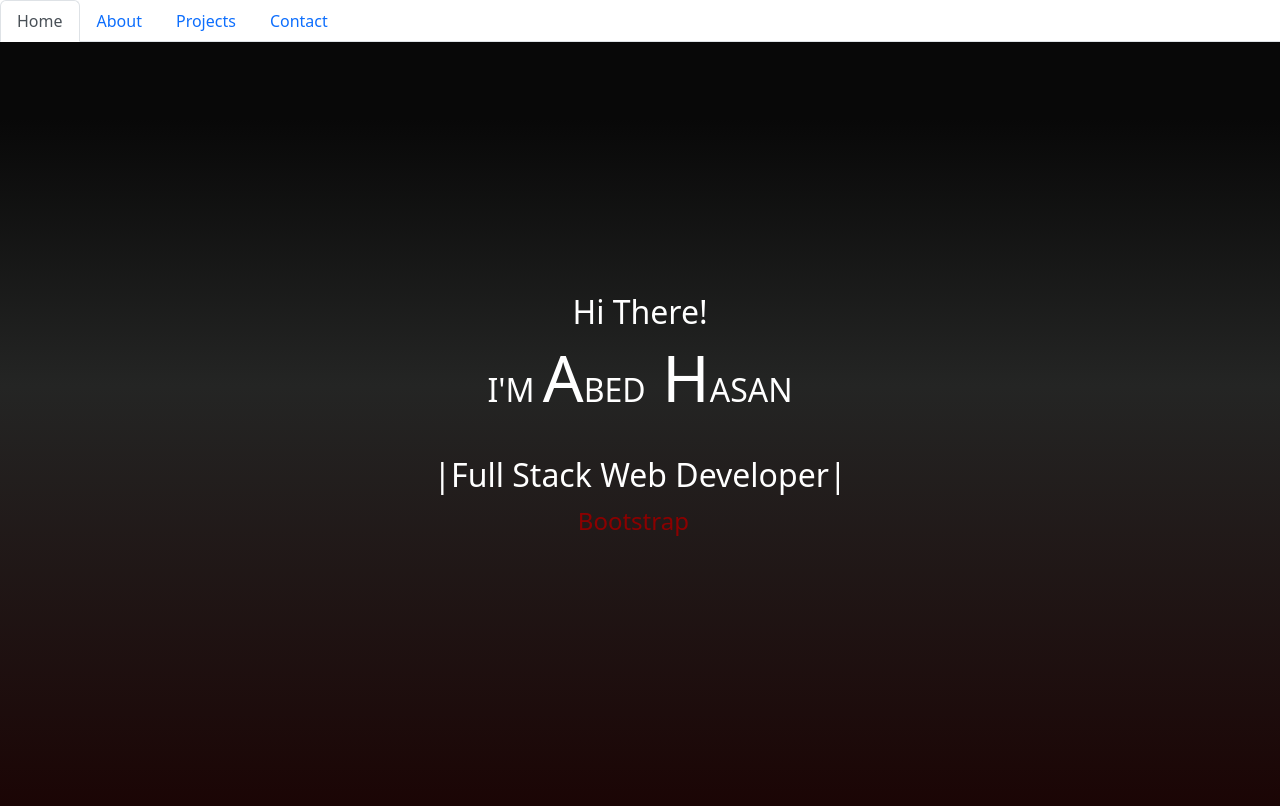
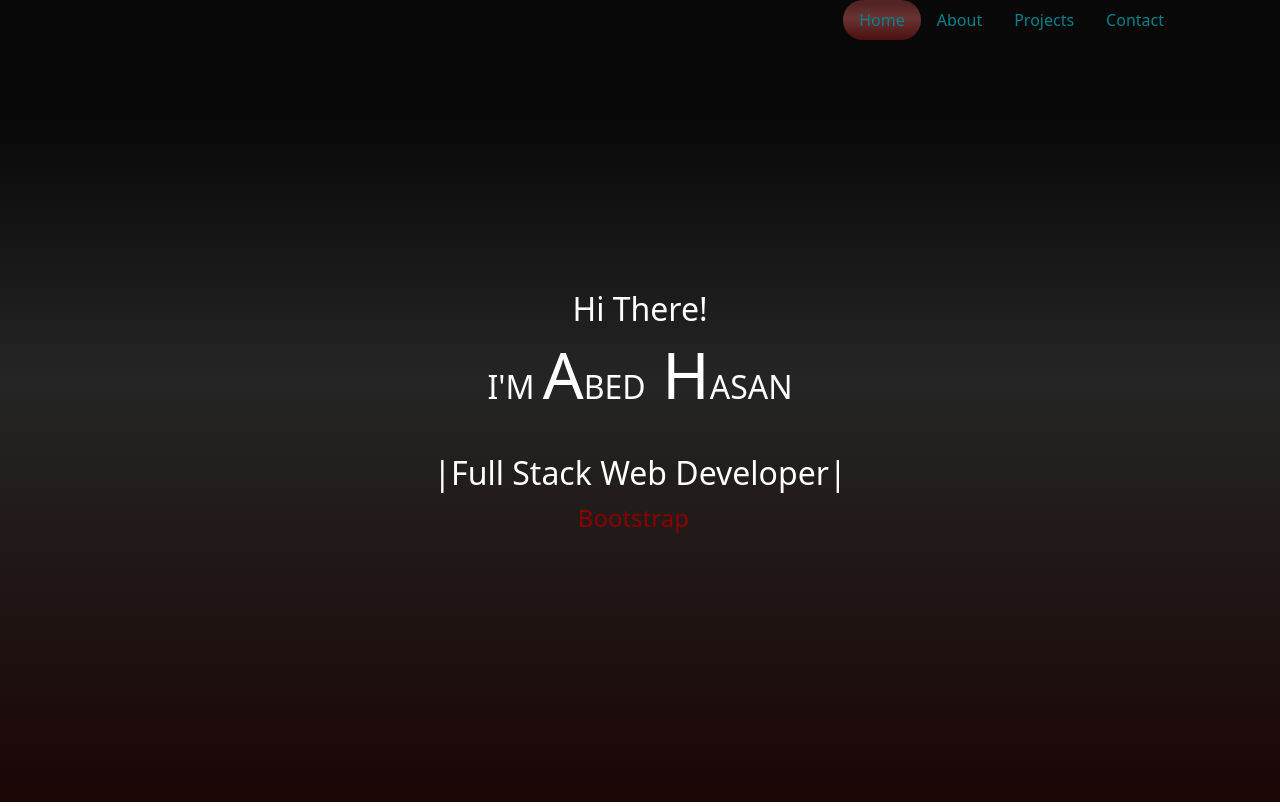
Before and after one commit to abedhasan79/Portfolio, a React (Create React App) app: page / in a window 1280 px wide. Built offline with nearby package versions, Linux system fonts and the light colour scheme; a web font is replaced by a local one.

Commit message:
added framer motion on page change

```diff
--- a/package.json
+++ b/package.json
@@ -9,6 +9,7 @@
     "axios": "^1.1.3",
     "bootstrap": "^5.2.2",
     "dotenv": "^16.0.3",
+    "framer-motion": "^6.2.4",
     "react": "^17.0.2",
     "react-dom": "^17.0.2",
     "react-scripts": "5.0.1",
--- a/src/App.js
+++ b/src/App.js
@@ -1,5 +1,6 @@
 import React from "react";
 import PortfolioContainer from './component/portfolioContainer';
+
 function App() {
   return <div>
     <PortfolioContainer/>
--- a/src/component/NavTabs.js
+++ b/src/component/NavTabs.js
@@ -1,18 +1,30 @@
 import React from "react";
+import { motion } from "framer-motion";
 
 function NavTabs({ currentPage, handlePageChange }) {
     return (
-        <ul className="nav nav-tabs">
-            <li className="nav-item">
+        <ul className="nav ">
+            <motion.li className="nav-item"
+                whileTap={{ x: 10 }}
+            >
+
                 <a
                     href="#home"
-                    onClick={() => handlePageChange('Home')}
+                    onClick={() => {
+                        handlePageChange('Home');
+
+                    }}
                     className={currentPage === 'Home' ? 'nav-link active' : 'nav-link'}
                 >
                     Home
                 </a>
-            </li>
-            <li className="nav-item">
+
+            </motion.li>
+
+            <motion.li className="nav-item"
+                whileTap={{ x: 10 }}
+            >
+
                 <a
                     href="#about"
                     onClick={() => handlePageChange('About')}
@@ -21,8 +33,13 @@ function NavTabs({ currentPage, handlePageChange }) {
                 >
                     About
                 </a>
-            </li>
-            <li className="nav-item">
+
+            </motion.li>
+
+            <motion.li className="nav-item"
+                whileTap={{ x: 10 }}
+            >
+
                 <a
                     href="#project"
                     onClick={() => handlePageChange('Project')}
@@ -31,8 +48,12 @@ function NavTabs({ currentPage, handlePageChange }) {
                 >
                     Projects
                 </a>
-            </li>
-            <li className="nav-item">
+
+            </motion.li>
+            <motion.li className="nav-item"
+                whileTap={{ x: 10 }}
+            >
+
                 <a
                     href="#contact"
 
@@ -41,7 +62,8 @@ function NavTabs({ currentPage, handlePageChange }) {
                 >
                     Contact
                 </a>
-            </li>
+
+            </motion.li>
         </ul>
     );
 }
--- a/src/component/pages/about.js
+++ b/src/component/pages/about.js
@@ -1,6 +1,7 @@
 import React from "react";
 import profileImg from '../images/profile-pic.jpg'
 import '../style.css'
+import { motion } from "framer-motion";
 const styles = {
     mainCard: {
         display: 'flex',
@@ -21,9 +22,14 @@ const styles = {
 };
 export default function about() {
     return (
+        <motion.div className="homeAnimate"
+            initial={{ x: -1100 }}
+            animate={{ x: 0 }}
+            transition={{ type: 'spring', stiffness: 20 }}
+        >
             <div className="about">
                 <div className="my-img">
-                <img  src={profileImg} alt="Profile visual of creator" style={styles.img} className="myImg"/>
+                    <img src={profileImg} alt="Profile visual of creator" style={styles.img} className="myImg" />
                 </div>
 
                 <div >
@@ -53,6 +59,6 @@ export default function about() {
                 </div>
 
             </div>
-
+        </motion.div>
     );
 }
--- a/src/component/pages/contactpage.js
+++ b/src/component/pages/contactpage.js
@@ -1,6 +1,6 @@
 import React from "react";
 import '../style.css';
-
+import { motion } from "framer-motion";
 const styles = {
     icon: {
         fontSize: '48px',
@@ -11,6 +11,11 @@ const styles = {
 export default function contactPage() {
 
     return (
+        <motion.div className="homeAnimate"
+            initial={{ x: -1100 }}
+            animate={{ x: 0 }}
+            transition={{ type: 'spring', stiffness: 20 }}
+        >
             <div className="contact">
                 <div className="contactInfo">
                     <h2>Contact Me:</h2>
@@ -41,13 +46,15 @@ export default function contactPage() {
                             <textarea className="form-control" id="message" required />
                         </div>
 
+                        <div className="frmbtn">
                             <button className="btn btn-danger" type="submit">
                                 Send
                             </button>
+                        </div>
 
                     </form>
                 </div>
             </div>
-
+        </motion.div>
     );
 };
--- a/src/component/pages/homepage.js
+++ b/src/component/pages/homepage.js
@@ -1,7 +1,7 @@
 import React from "react";
 import '../style.css'
 import Typical from "react-typical";
-
+import { motion } from "framer-motion";
 
 const skills = ['HTML', 500, 'CSS', 500, 'JavaScript', 500,
     'JQuery', 500, 'Bootstrap', 500, 'Server Side Api', 500,
@@ -28,6 +28,11 @@ const skills = ['HTML', 500, 'CSS', 500, 'JavaScript', 500,
 export default function homepage() {
 
     return (
+        <motion.div className="homeAnimate"
+            initial={{x:-1100}}
+            animate={{x:0}}
+            transition={{   type:'spring', stiffness:20 }}
+        >
             <div className="homepage" >
                 <div>
                     <h2>Hi There! </h2>
@@ -50,5 +55,6 @@ export default function homepage() {
                 </div>
 
             </div>
+        </motion.div>
     );
 };
--- a/src/component/pages/projectpage.js
+++ b/src/component/pages/projectpage.js
@@ -1,11 +1,17 @@
 import React from "react";
 import '../style.css';
+import { motion } from "framer-motion";
 
-
-export default function projectPage(){
+export default function projectPage() {
     return (
-        <div>
-            Hellow
-        </div>
+        <motion.div className="homeAnimate"
+            initial={{ x: -1100 }}
+            animate={{ x: 0 }}
+            transition={{ type: 'spring', stiffness: 20 }}
+        >
+            <div>
+                Hellow
+            </div>
+        </motion.div>
     );
 }
--- a/src/component/portfolioContainer.js
+++ b/src/component/portfolioContainer.js
@@ -24,8 +24,10 @@ export default function PortfolioContainer() {
     const handlePageChange = (page) => setCurrentPage(page);
 
     return (
-    <div>
+        <div className='navBar '>
+
             <NavTabs currentPage={currentPage} handlePageChange={handlePageChange} />
+
             {renderPage()}
         </div>
     );
--- a/src/component/style.css
+++ b/src/component/style.css
@@ -11,7 +11,7 @@
     align-items: center;
     max-width: 100%;
     max-height: 100%;
-    height: 95.5vh;
+    height: 95.3vh;
     margin: 0 auto;
     font: 500 100%/1.5 system-ui;
     /* background-color: black; */
@@ -93,7 +93,7 @@
     padding: 2rem;
     max-width: 100%;
     max-height: 100%;
-    height: 95.5vh;
+    height: 95.3vh;
     margin: 0 auto;
     font: 500 100%/1.5 system-ui;
     /* background-color: rgb(0, 0, 0); */
@@ -113,7 +113,7 @@
 .nameLetter:hover {
     color: rgb(139, 0, 0);
     font-size: 6vh;
-    transition: 0.4s;
+    transition: 0.1s;
 }
 
 .nameDiv {
@@ -137,7 +137,7 @@
     align-items: center;
     max-width: 100%;
     max-height: 100%;
-    height: 95.5vh;
+    height: 95.3vh;
     margin: 0 auto;
     font: 500 100%/1.5 system-ui;
     /* background-color: black; */
@@ -150,20 +150,26 @@
     text-align: center;
 }
 
-.formContact input{
+/* .formContact input{
     max-width: 600px;
 }
 .formContact textarea{
     max-width: 600px;
-}
+} */
 .formContact button{
     background-color:rgb(139, 0, 0);
+
+}
+.frmbtn{
+    text-align: center;
 }
 .contactInfo h2{
     color:rgb(139, 0, 0);
 }
 
-
+.formContact{
+    width: 50%;
+}
 @media (max-width: 950px) {
     .contact {
         height: 100vh;
@@ -175,3 +181,29 @@
 
 }
 /* .................. */
+
+/* navbar */
+.navBar{
+    background: linear-gradient( rgb(8, 8, 8) 10%, rgb(36, 37, 36) 45%, rgb(27, 5, 5) 100%);
+
+
+}
+.navBar ul li a{
+    color: rgb(0, 130, 139);
+    font-size: 2vh;
+}
+
+.active {
+    background: linear-gradient( rgb(82, 36, 36) 10%, rgb(105, 51, 51) 45%, rgb(75, 16, 16) 100%);
+    border-radius: 20px;
+
+}
+.nav{
+    display: flex;
+    justify-content: flex-end;
+    padding-right: 100px;
+    padding-left: 100px;
+}
+
+
+/* .......... */
```
Also changed, not shown: 1 other file (tests, documents, lock files or other folders). Lines whose indentation alone changed are shown as unchanged.
